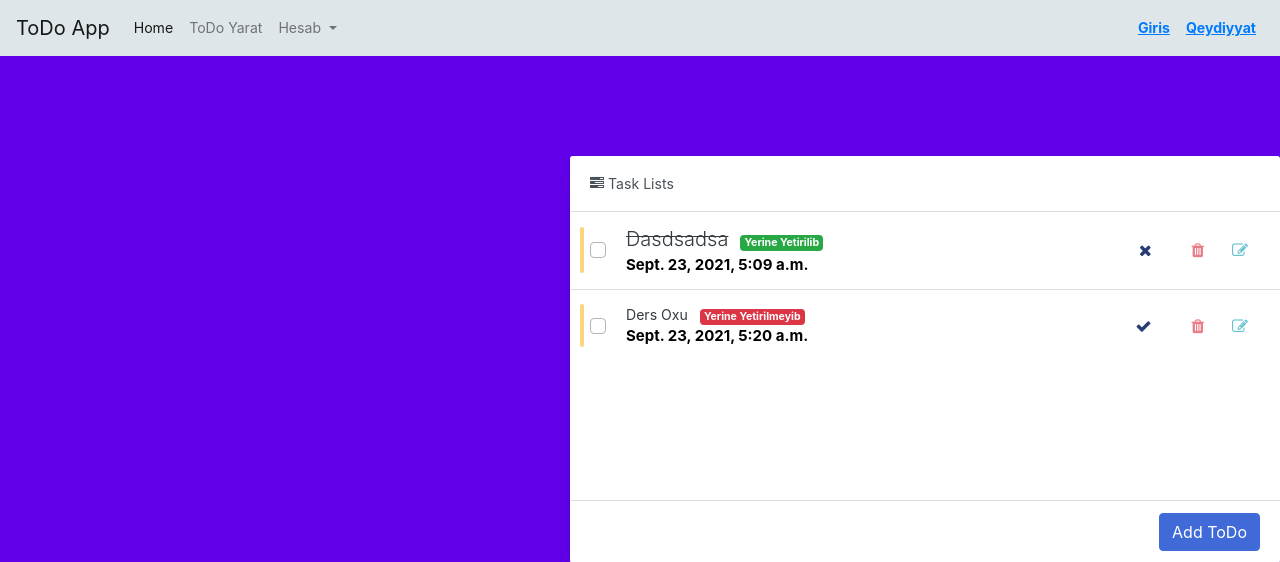
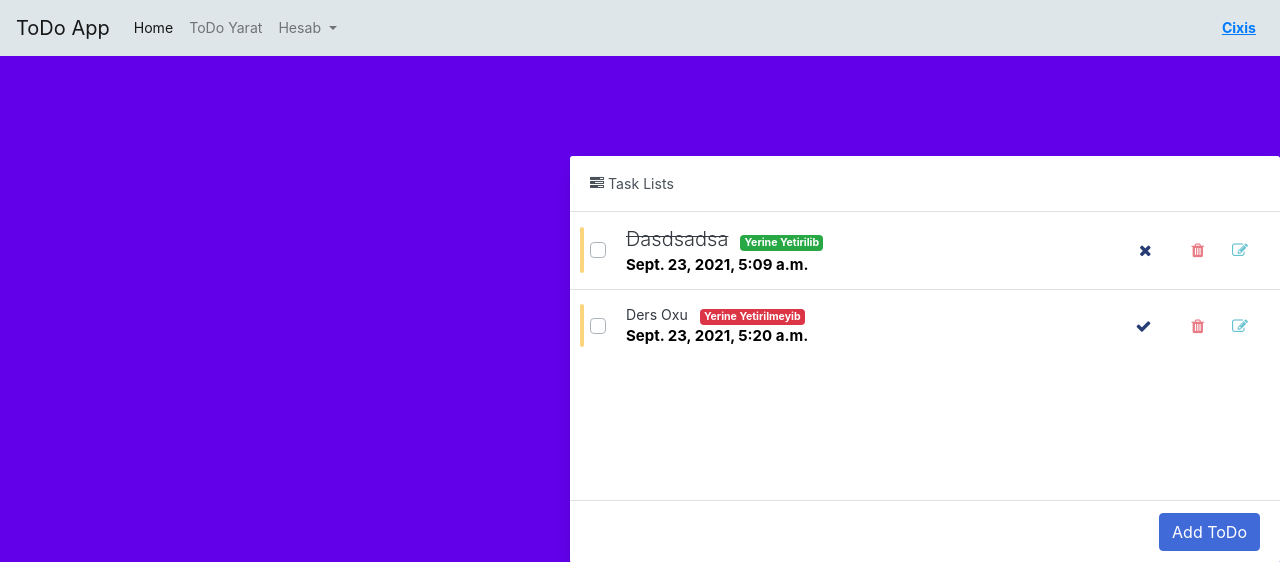
Before and after one commit to riadelimemmedov/Sade-ToDo-Proyekti, a Django app: page / in a window 1280 px wide. Shown: the top 562 px of the page. Run offline with Django 3.2, Linux system fonts and the light colour scheme; a user stored in the database is signed in; data comes from the database, SQL or seed files in the repository; both versions use the stored data as it was after the commit; some libraries are stand-ins or nearby versions.

Commit message:
initial create

```diff
--- a/templates/navbar.html
+++ b/templates/navbar.html
@@ -51,7 +51,7 @@
         </ul>
             <div>
                 <ul class="navbar-nav"><!-- navbar-nav yeni navbardaki itemlar -->
-                    {% if request.user.is_authecticated %}<!-- eger istifadeci giris edibse  -->
+                    {% if request.user.is_authenticated %}<!-- eger istifadeci giris edibse  -->
                         <li class="nav-link"><a class="font-weight-bold" href="{% url 'cixis' %}" style="text-decoration: underline;">Cixis</a></li>
                     {% else %}
                         <li class="nav-link"><a class="font-weight-bold" href="{% url 'login' %}" style="text-decoration:underline">Giris</a></li>
--- a/todo_app/views.py
+++ b/todo_app/views.py
@@ -7,7 +7,7 @@ from .forms import *
 from .models import  *
 
 # Create your views here.
-#@login_required(login_url='login')#burdaki login url deki name='logindir'
+@login_required(login_url='register')#burdaki login url deki name='logindir'
 def index(request):
     todos = ToDo.objects.filter(profile__user = request.user).all()#yeni giris eden istifadecinin ToDo larini cek
 
```
Also changed, not shown: db.sqlite3.
